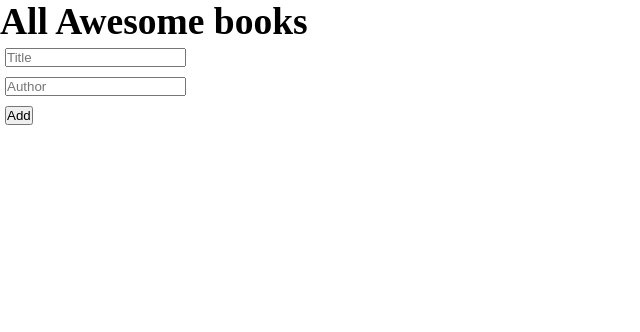
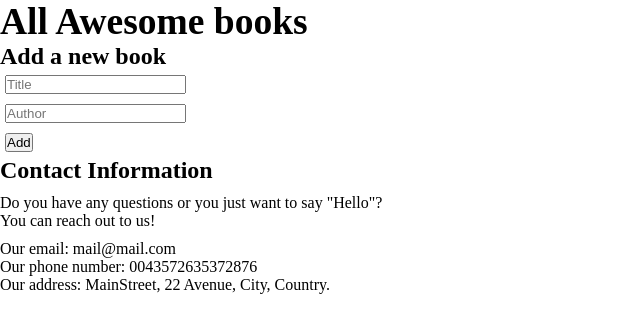
Before and after one commit to Abe1able/Awesome-Books, a website: page index.html in a window 1280 px wide. Shown: the whole page, without its empty margins (0-640 px from the left). Drawn offline with Linux system fonts and the light colour scheme.

Commit message:
Create branch and document segments

```diff
--- a/index.html
+++ b/index.html
@@ -11,10 +11,14 @@
     <main>
       <section>
         <header class="title">
-          <h1> All Awesome books</h1>
+          <h1>All Awesome books</h1>
         </header>
         <div class="books"></div>
       </section>
+      <section>
+        <header>
+          <h2>Add a new book</h2>
+        </header>
         <form>
           <input
             class="input-field"
@@ -34,6 +38,21 @@
           <br />
           <input class="input-field" type="submit" value="Add" id="add-btn" />
         </form>
+      </section>
+      <section>
+        <header>
+          <h2>Contact Information</h2>
+        </header>
+        <p>
+          Do you have any questions or you just want to say "Hello"? <br />
+          You can reach out to us!
+        </p>
+        <ul>
+          <li>Our email: mail@mail.com</li>
+          <li>Our phone number: 0043572635372876</li>
+          <li>Our address: MainStreet, 22 Avenue, City, Country.</li>
+        </ul>
+      </section>
     </main>
     <script src="script.js"></script>
   </body>
```
Lines whose indentation alone changed are shown as unchanged.
